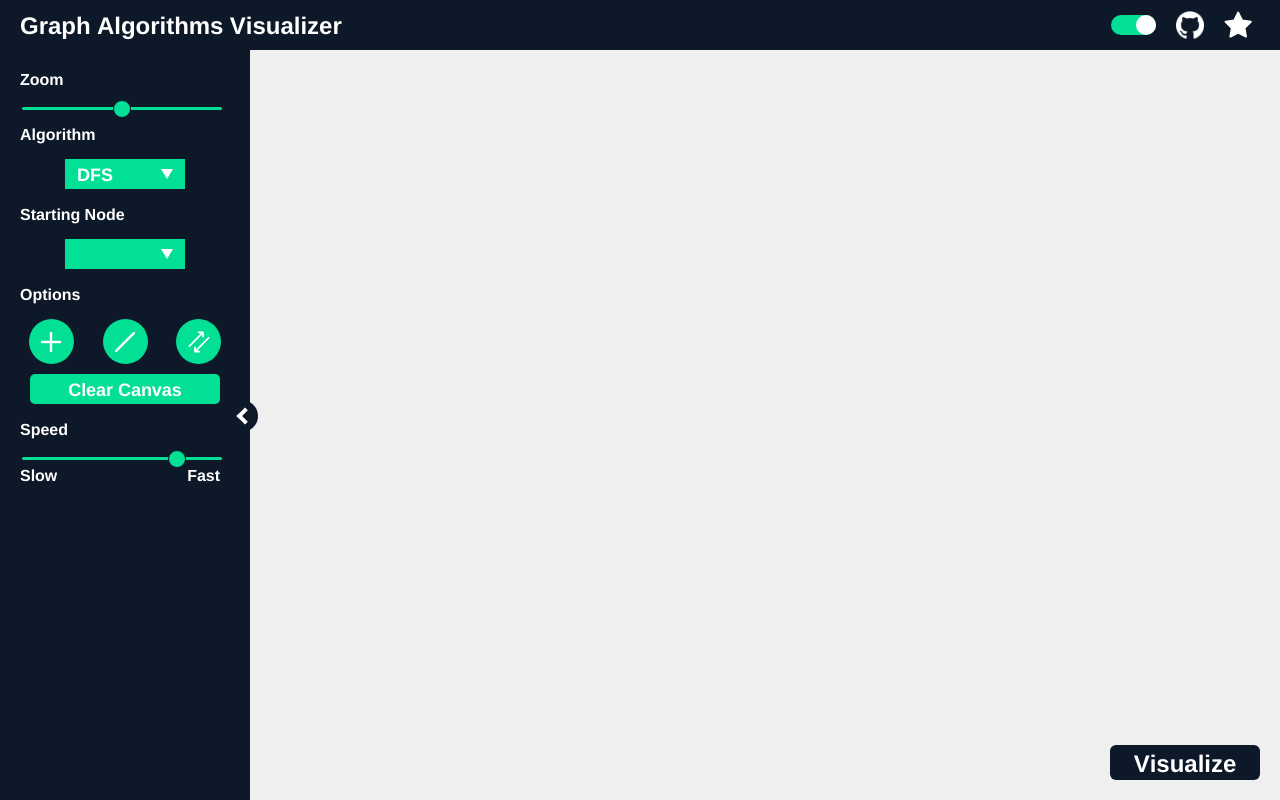
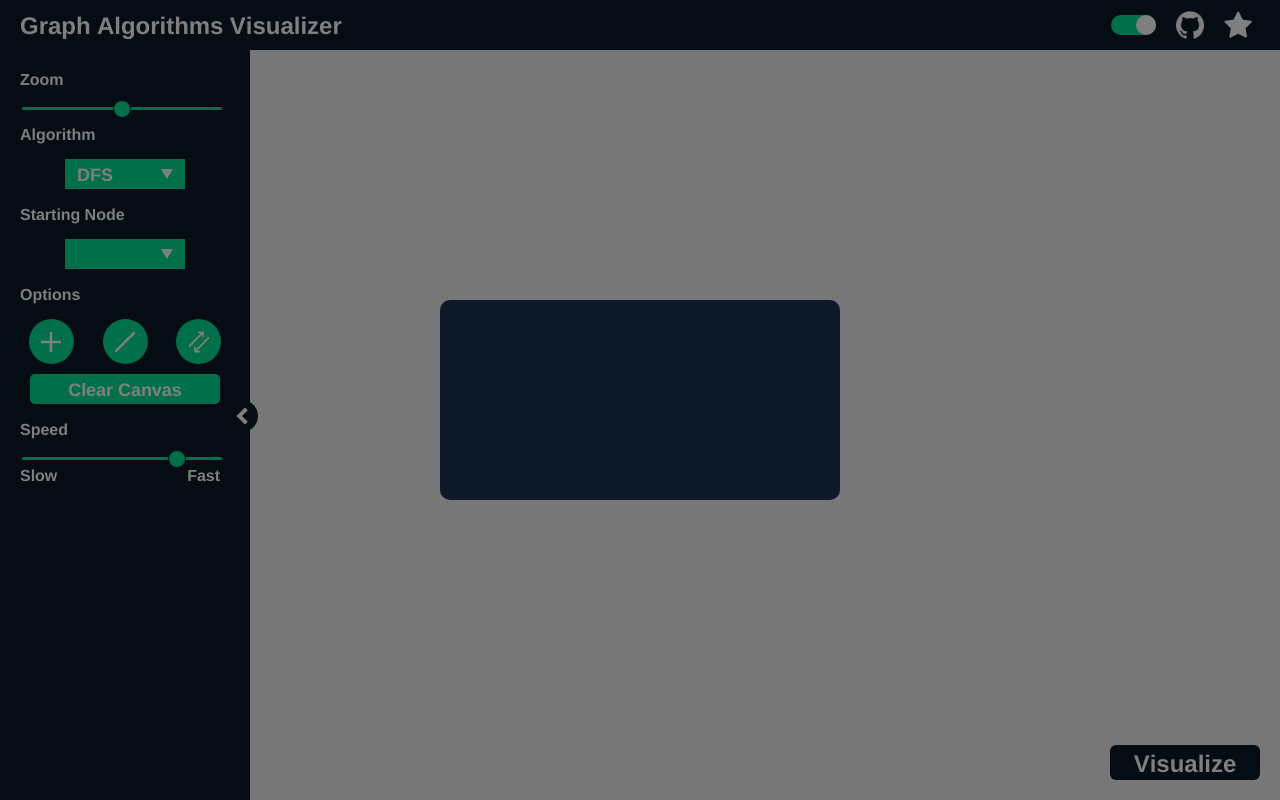
Before and after one commit to KarimElghamry/GraphAV, a React (Create React App) app: page / in a window 1280 px wide. Built offline with nearby package versions, Linux system fonts and the light colour scheme.

Commit message:
add: Tutorial to app level

```diff
--- a/src/App.tsx
+++ b/src/App.tsx
@@ -3,6 +3,7 @@ import Home from './components/Home/Home';
 import {ThemeProvider} from 'styled-components';
 import themes from './themes';
 import Theme from './models/Theme';
+import Tutorial from './components/Tutorial/Tutorial';
 
 const App: React.FC<{}> = (): ReactElement => {
   const [globalTheme, setGlobalTheme] = useState<Theme>(themes.light);
@@ -10,6 +11,7 @@ const App: React.FC<{}> = (): ReactElement => {
   return (
     <ThemeProvider theme={globalTheme}>
       <Home changeTheme={setGlobalTheme}></Home>
+      <Tutorial />
     </ThemeProvider>
   );
 };
```
